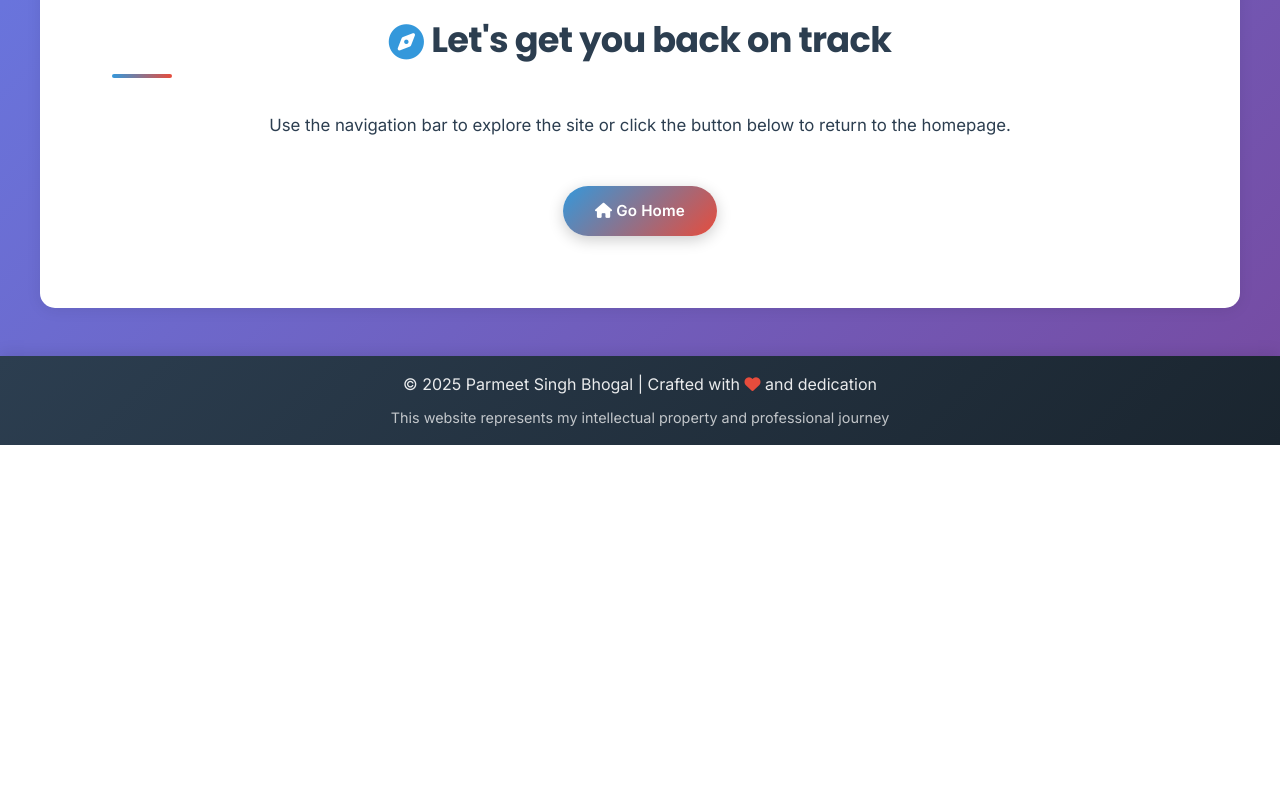
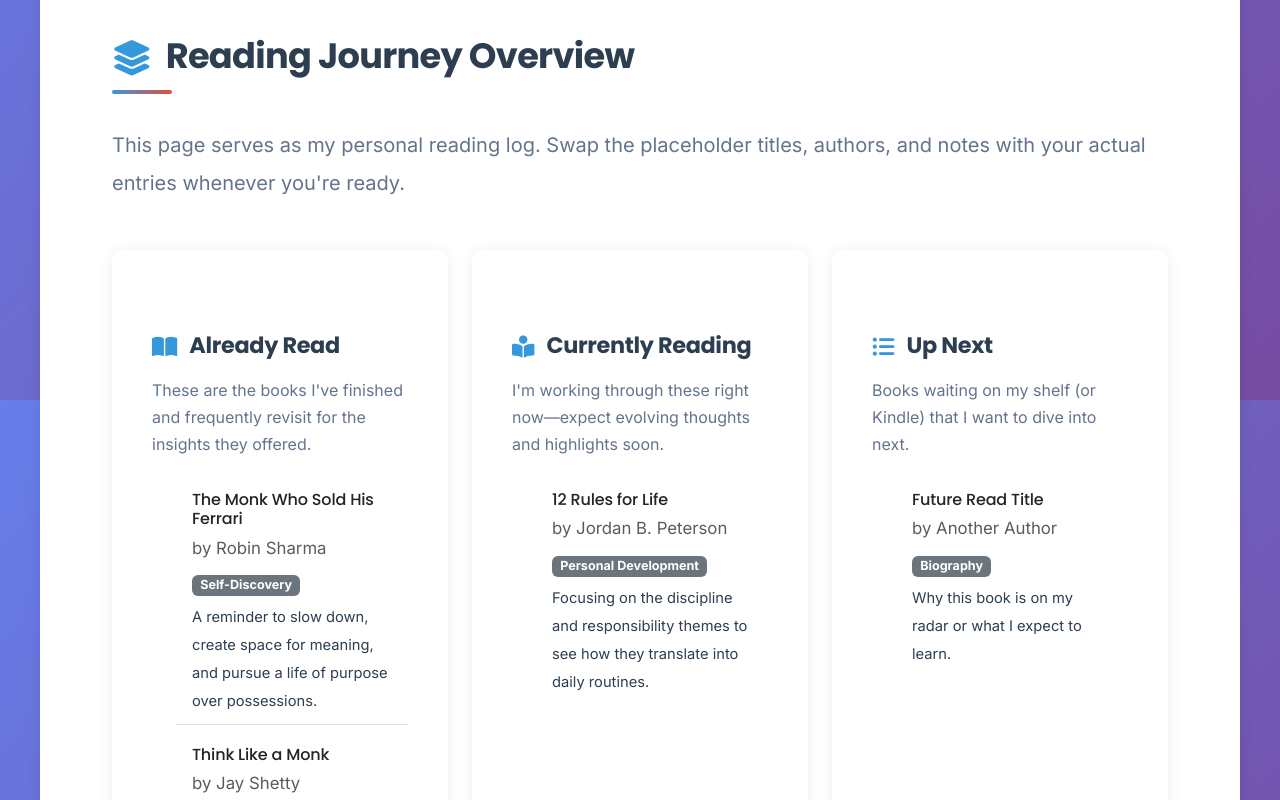
Before and after one commit to psparmeet14/psparmeet14.github.io, a React (Vite) app: page /books in a window 1280 px wide. Shown: the part 400-1200 px from the top of the page. Before the commit the page ends 845 px from the top, so only its background shows below. Built offline with nearby package versions, Linux system fonts and the light colour scheme.

Commit message:
feat: Add Books page and integrate into navigation

```diff
--- a/src/App.jsx
+++ b/src/App.jsx
@@ -9,6 +9,7 @@ import Interests from './pages/Interests'
 import Contact from './pages/Contact'
 import PhotoGuide from './pages/PhotoGuide'
 import NotFound from './pages/NotFound'
+import Books from './pages/Books'
 
 const App = () => (
   <Routes>
@@ -19,6 +20,7 @@ const App = () => (
       <Route path="projects" element={<Projects />} />
       <Route path="posts" element={<Posts />} />
       <Route path="interests" element={<Interests />} />
+  <Route path="books" element={<Books />} />
       <Route path="contact" element={<Contact />} />
       <Route path="photo-guide" element={<PhotoGuide />} />
       <Route path="*" element={<NotFound />} />
--- a/src/components/Navbar.jsx
+++ b/src/components/Navbar.jsx
@@ -6,6 +6,7 @@ const navLinks = [
   { to: '/experience', label: 'Experience', icon: 'fas fa-briefcase' },
   { to: '/projects', label: 'Projects', icon: 'fas fa-code-branch' },
   { to: '/posts', label: 'Posts', icon: 'fas fa-pencil-alt' },
+  { to: '/books', label: 'Books', icon: 'fas fa-book' },
   { to: '/interests', label: 'Interests', icon: 'fas fa-heart' },
   { to: '/contact', label: 'Contact', icon: 'fas fa-envelope' },
 ]
--- /dev/null
+++ b/src/pages/Books.jsx
@@ -0,0 +1,114 @@
+import Navbar from '../components/Navbar'
+import { usePageMetadata } from '../hooks/usePageMetadata'
+
+const bookShelves = [
+  {
+    title: 'Already Read',
+    icon: 'fas fa-book-open',
+    description:
+      "These are the books I've finished and frequently revisit for the insights they offered.",
+    books: [
+      {
+        title: 'The Monk Who Sold His Ferrari',
+        author: 'Robin Sharma',
+        genre: 'Self-Discovery',
+        takeaway: 'A reminder to slow down, create space for meaning, and pursue a life of purpose over possessions.',
+      },
+      {
+        title: 'Think Like a Monk',
+        author: 'Jay Shetty',
+        genre: 'Mindfulness',
+        takeaway: 'Practical mental frameworks for grounding decisions in service, gratitude, and intentional habits.',
+      },
+    ],
+  },
+  {
+    title: 'Currently Reading',
+    icon: 'fas fa-book-reader',
+    description:
+      "I'm working through these right now—expect evolving thoughts and highlights soon.",
+    books: [
+      {
+        title: '12 Rules for Life',
+        author: 'Jordan B. Peterson',
+        genre: 'Personal Development',
+        takeaway: 'Focusing on the discipline and responsibility themes to see how they translate into daily routines.',
+      },
+    ],
+  },
+  {
+    title: 'Up Next',
+    icon: 'fas fa-list-ul',
+    description:
+      'Books waiting on my shelf (or Kindle) that I want to dive into next.',
+    books: [
+      {
+        title: 'Future Read Title',
+        author: 'Another Author',
+        genre: 'Biography',
+        takeaway: 'Why this book is on my radar or what I expect to learn.',
+      },
+    ],
+  },
+]
+
+const Books = () => {
+  usePageMetadata(
+    'Books Read | Parmeet Singh Bhogal',
+    'A curated log of books Parmeet Singh Bhogal has completed, is currently exploring, and plans to read next.'
+  )
+
+  return (
+    <>
+      <header>
+        <h1>
+          <i className="fas fa-book"></i>
+          {' '}Books Read
+        </h1>
+  <p>Tracking what I've learned, what I'm exploring, and what's queued up.</p>
+      </header>
+
+      <Navbar />
+
+      <div className="container main-container">
+        <section className="mb-5">
+          <h2>
+            <i className="fas fa-layer-group icon"></i>
+            {' '}Reading Journey Overview
+          </h2>
+          <p className="lead">
+            This page serves as my personal reading log. Swap the placeholder titles, authors, and notes with your actual entries whenever you're ready.
+          </p>
+        </section>
+
+        <div className="row g-4">
+          {bookShelves.map(({ title, icon, description, books }) => (
+            <div className="col-lg-4 col-md-6" key={title}>
+              <div className="card h-100">
+                <div className="card-body">
+                  <h3 className="card-title">
+                    <i className={`${icon} icon`}></i>
+                    {' '}{title}
+                  </h3>
+                  <p className="card-text">{description}</p>
+                  <ul className="list-group list-group-flush mt-3">
+                    {books.map(({ title: bookTitle, author, genre, takeaway }) => (
+                      <li className="list-group-item" key={`${title}-${bookTitle}`}>
+                        <h4 className="h6 mb-1">{bookTitle}</h4>
+                        <p className="mb-1 text-muted">by {author}</p>
+                        <span className="badge bg-secondary mb-2">{genre}</span>
+                        <p className="small mb-0">{takeaway}</p>
+                      </li>
+                    ))}
+                  </ul>
+                </div>
+              </div>
+            </div>
+          ))}
+        </div>
+      </div>
+    </>
+  )
+}
+
+export default Books
```
